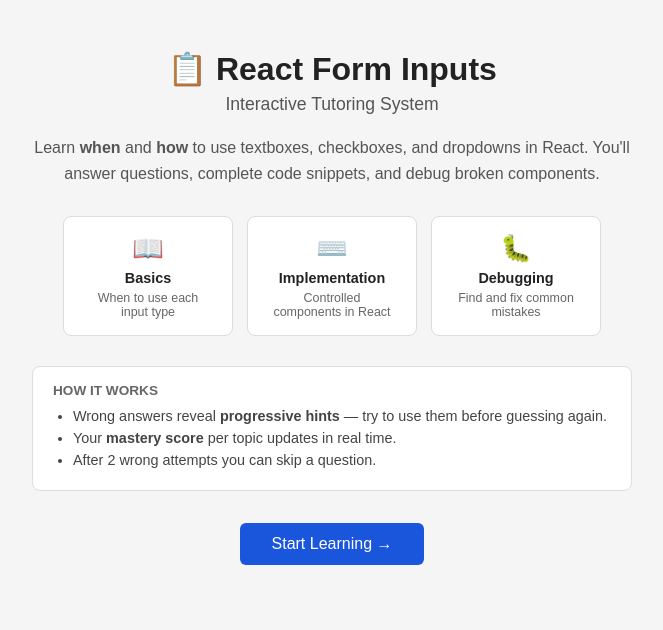
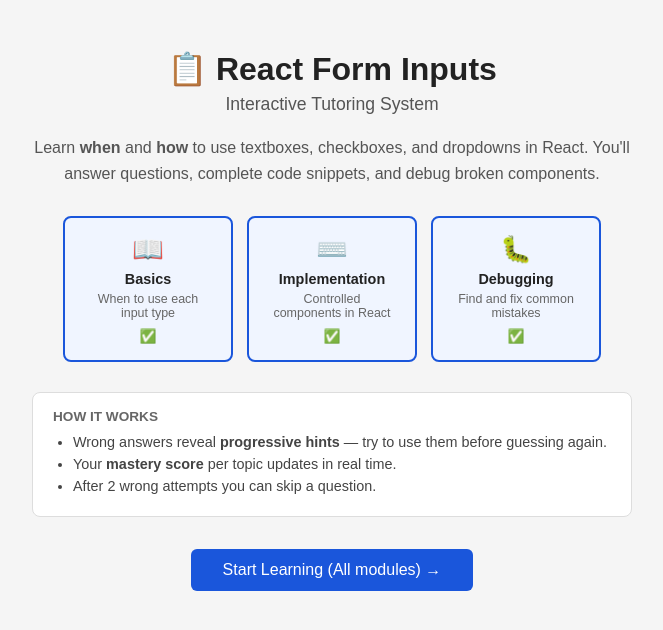
Before and after one commit to evanwalz/ITS_Prototype, a React (Vite) app: page / in a window 1280 px wide. Shown: the top 630 px of the page, without its empty margins (308-971 px from the left). Built offline with nearby package versions, Linux system fonts and the light colour scheme.

Commit message:
fixed bugs

```diff
--- a/src/App.css
+++ b/src/App.css
@@ -314,16 +314,22 @@
 
 .module-card {
   background: white;
-  border: 1px solid #ddd;
+  border: 2px solid #ddd;
   border-radius: 8px;
   padding: 16px 20px;
   width: 170px;
+  cursor: pointer;
+  transition: border-color 0.15s, background 0.15s;
   text-align: center;
 }
 
 .module-card .module-icon { font-size: 1.6rem; display: block; margin-bottom: 6px; }
 .module-card strong { font-size: 0.9rem; }
 .module-card p { font-size: 0.78rem; color: #666; margin-top: 4px; }
+.module-card .module-check { font-size: 0.85rem; margin-top: 8px; display: block; }
+
+.module-selected { border-color: #1a56db; background: #f0f5ff; }
+.module-unselected { opacity: 0.5; }
 
 .intro-tips {
   background: white;
--- a/src/App.tsx
+++ b/src/App.tsx
@@ -5,12 +5,19 @@
 import MasteryBar from './MasteryBar';
 import './App.css';
 
-const MASTERY_GAIN = 20;   // points gained for a correct answer
 const MASTERY_LOSS = 5;    // points lost for a wrong answer
 
 function clamp(n: number) {
   return Math.min(100, Math.max(0, n));
 }
+
+// calculate gain per question so each concept can reach 100%
+function masteryGain(concept: string) {
+  const count = questions.filter((q) => q.concept === concept).length;
+  return Math.round(100 / count);
+}
+
+type ConceptFilter = 'basics' | 'implementation' | 'debugging';
 
 export default function App() {
   const [screen, setScreen] = useState<AppScreen>('intro');
@@ -20,9 +27,26 @@
     implementation: 0,
     debugging: 0,
   });
+  const [selected, setSelected] = useState<ConceptFilter[]>(['basics', 'implementation', 'debugging']);
 
-  // sort questions: easier ones first within each concept, then harder ones
-  const ordered = [...questions].sort((a, b) => a.difficulty - b.difficulty);
+  function toggleConcept(concept: ConceptFilter) {
+    setSelected((prev) =>
+      prev.includes(concept)
+        ? prev.length > 1 ? prev.filter((c) => c !== concept) : prev  // keep at least one
+        : [...prev, concept]
+    );
+  }
+
+  function buildOrdered(filter: ConceptFilter[]) {
+    return [...questions]
+      .filter((q) => filter.includes(q.concept as ConceptFilter))
+      .map((q) => ({ q, r: Math.random() }))
+      .sort((a, b) => a.q.difficulty - b.q.difficulty || a.r - b.r)
+      .map(({ q }) => q);
+  }
+
+  // shuffle once on mount, sorted by difficulty with randomness within each tier
+  const [ordered, setOrdered] = useState(() => buildOrdered(['basics', 'implementation', 'debugging']));
 
   const current = ordered[currentIndex];
 
@@ -30,7 +54,7 @@
     const concept = current.concept;
     setMastery((prev) => ({
       ...prev,
-      [concept]: clamp(prev[concept] + (correct ? MASTERY_GAIN : -MASTERY_LOSS)),
+      [concept]: clamp(prev[concept] + (correct ? masteryGain(concept) : -MASTERY_LOSS)),
     }));
 
     if (currentIndex + 1 >= ordered.length) {
@@ -43,7 +67,15 @@
   function restart() {
     setCurrentIndex(0);
     setMastery({ basics: 0, implementation: 0, debugging: 0 });
+    setSelected(['basics', 'implementation', 'debugging']);
     setScreen('intro');
+  }
+
+  function startQuiz() {
+    setOrdered(buildOrdered(selected));
+    setCurrentIndex(0);
+    setMastery({ basics: 0, implementation: 0, debugging: 0 });
+    setScreen('quiz');
   }
 
   const overallMastery = Math.round(
@@ -63,21 +95,22 @@
           </p>
 
           <div className="intro-modules">
-            <div className="module-card">
-              <span className="module-icon">📖</span>
-              <strong>Basics</strong>
-              <p>When to use each input type</p>
-            </div>
-            <div className="module-card">
-              <span className="module-icon">⌨️</span>
-              <strong>Implementation</strong>
-              <p>Controlled components in React</p>
-            </div>
-            <div className="module-card">
-              <span className="module-icon">🐛</span>
-              <strong>Debugging</strong>
-              <p>Find and fix common mistakes</p>
-            </div>
+            {([
+              { key: 'basics', icon: '📖', label: 'Basics', desc: 'When to use each input type' },
+              { key: 'implementation', icon: '⌨️', label: 'Implementation', desc: 'Controlled components in React' },
+              { key: 'debugging', icon: '🐛', label: 'Debugging', desc: 'Find and fix common mistakes' },
+            ] as { key: ConceptFilter; icon: string; label: string; desc: string }[]).map(({ key, icon, label, desc }) => (
+              <div
+                key={key}
+                className={`module-card ${selected.includes(key) ? 'module-selected' : 'module-unselected'}`}
+                onClick={() => toggleConcept(key)}
+              >
+                <span className="module-icon">{icon}</span>
+                <strong>{label}</strong>
+                <p>{desc}</p>
+                <span className="module-check">{selected.includes(key) ? '✅' : '⬜'}</span>
+              </div>
+            ))}
           </div>
 
           <div className="intro-tips">
@@ -89,8 +122,8 @@
             </ul>
           </div>
 
-          <button className="btn-primary btn-large" onClick={() => setScreen('quiz')}>
-            Start Learning →
+          <button className="btn-primary btn-large" onClick={startQuiz}>
+            Start Learning ({selected.length === 3 ? 'All modules' : `${selected.length} module${selected.length > 1 ? 's' : ''}`}) →
           </button>
         </div>
       </div>
@@ -138,7 +171,7 @@
         <div className="sidebar-title">Form Inputs ITS</div>
         <MasteryBar mastery={mastery} />
         <div className="sidebar-note">
-          <p>+{MASTERY_GAIN}% for correct answers</p>
+          <p>+points for correct answers</p>
           <p>−{MASTERY_LOSS}% for wrong answers</p>
         </div>
       </aside>
```
